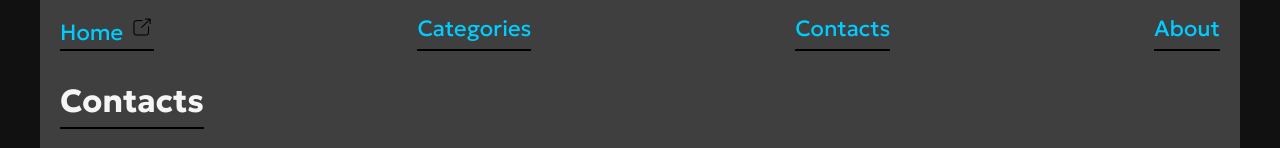
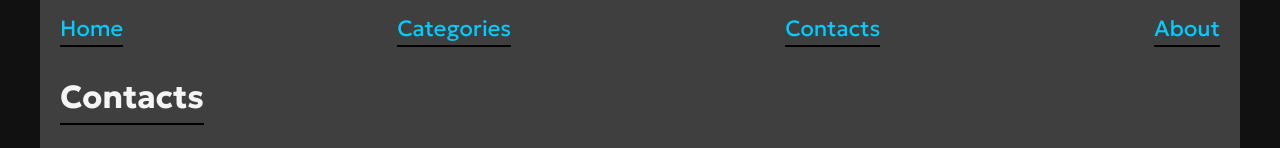
Before and after one commit to within-cells-interlink-ed/within-cells-interlink-ed.github.io, a plain HTML site: page pages/contacts.html in a window 1280 px wide. Shown: the top 148 px of the page. Drawn offline with Linux system fonts and the light colour scheme; files whose address does not match are found by name; a web font is replaced by a local one.

Commit message:
updating

```diff
--- a/pages/contacts.html
+++ b/pages/contacts.html
@@ -13,7 +13,7 @@
 <body>
   <div class="container">
     <div class="top-bar">
-      <a href="https://within-cells-interlink-ed.github.io/index.html">Home <img src="/home/ron/Documents/my_website/within-cells-interlink-ed.github.io/images/external-link.png" alt="Icon"></a>
+      <a href="https://within-cells-interlink-ed.github.io/index.html">Home</a>
       <a href="https://within-cells-interlink-ed.github.io/pages/categories.html">Categories</a>
       <a href="https://within-cells-interlink-ed.github.io/pages/contacts.html">Contacts</a>
       <a href="https://within-cells-interlink-ed.github.io/pages/about.html">About</a>
```
